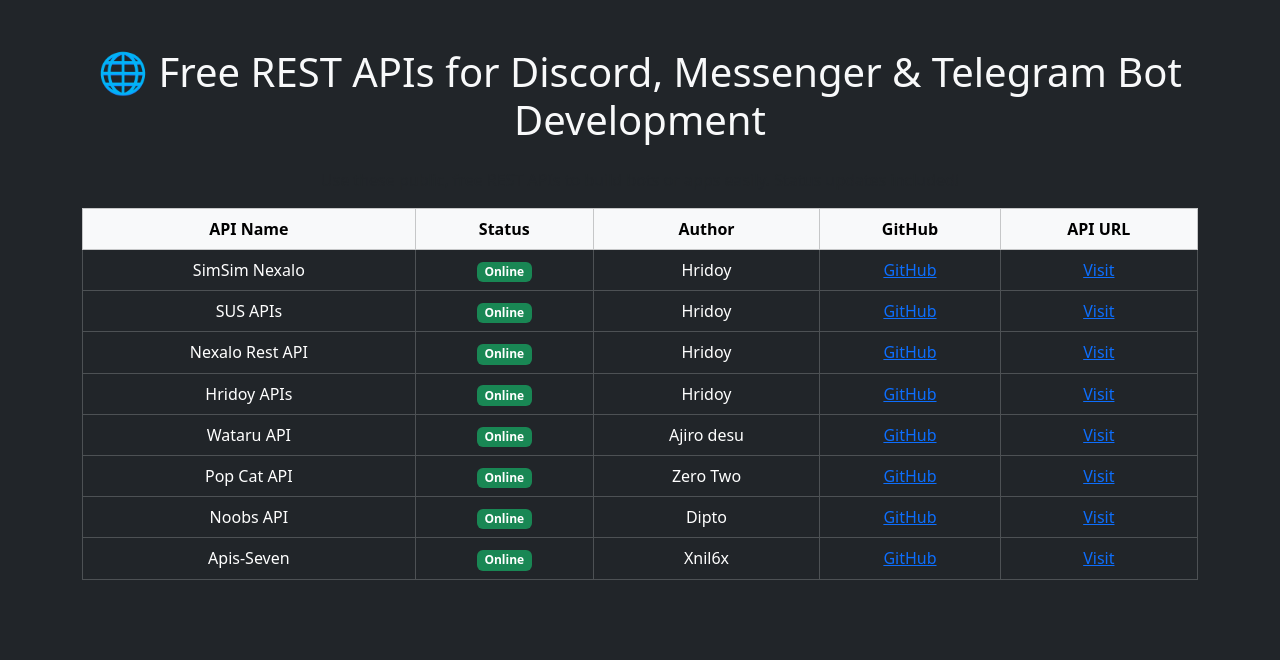
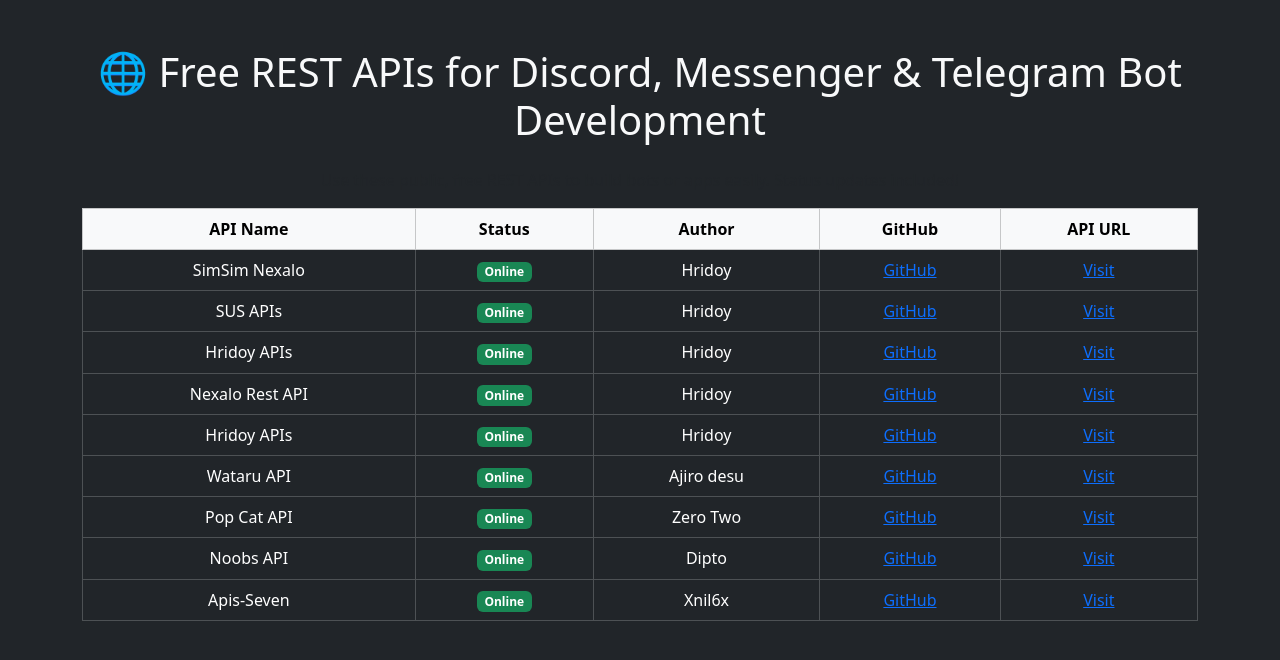
Before and after one commit to 1dev-hridoy/Rest-Apis-List, a plain HTML site: page index.html in a window 1280 px wide. Drawn offline with nearby package versions, Linux system fonts and the light colour scheme.

Commit message:
Update index.html

```diff
--- a/index.html
+++ b/index.html
@@ -37,6 +37,13 @@
                         <td>Hridoy</td>
                         <td><a href="https://github.com/1dev-hridoy" target="_blank">GitHub</a></td>
                         <td><a href="https://sus-apis.onrender.com" target="_blank">Visit</a></td>
+                    </tr>
+                    <tr>
+                        <td>Hridoy APIs</td>
+                        <td><span class="badge bg-success">Online</span></td>
+                        <td>Hridoy</td>
+                        <td><a href="https://github.com/1dev-hridoy" target="_blank">GitHub</a></td>
+                        <td><a href="https://hridoyxqc-apis.vercel.app/" target="_blank">Visit</a></td>
                     </tr>
                     <tr>
                         <td>Nexalo Rest API</td>
```
